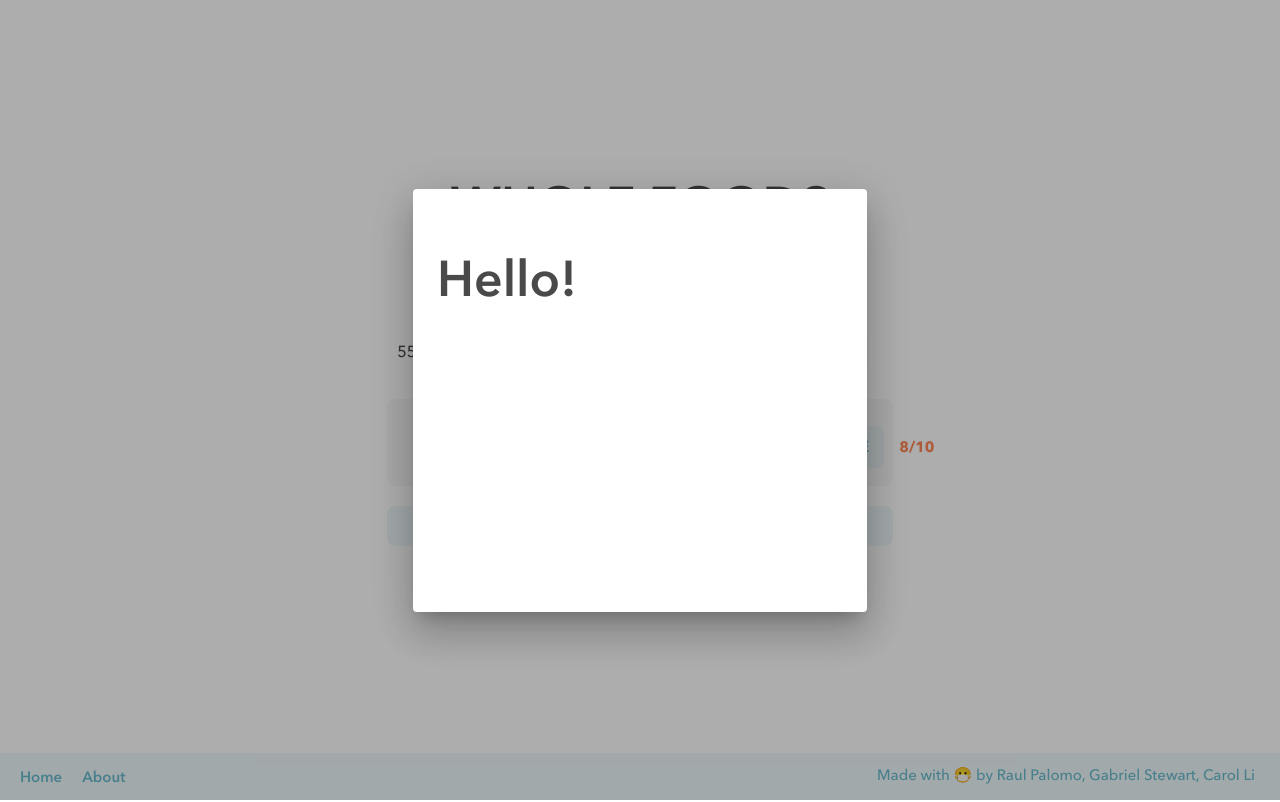
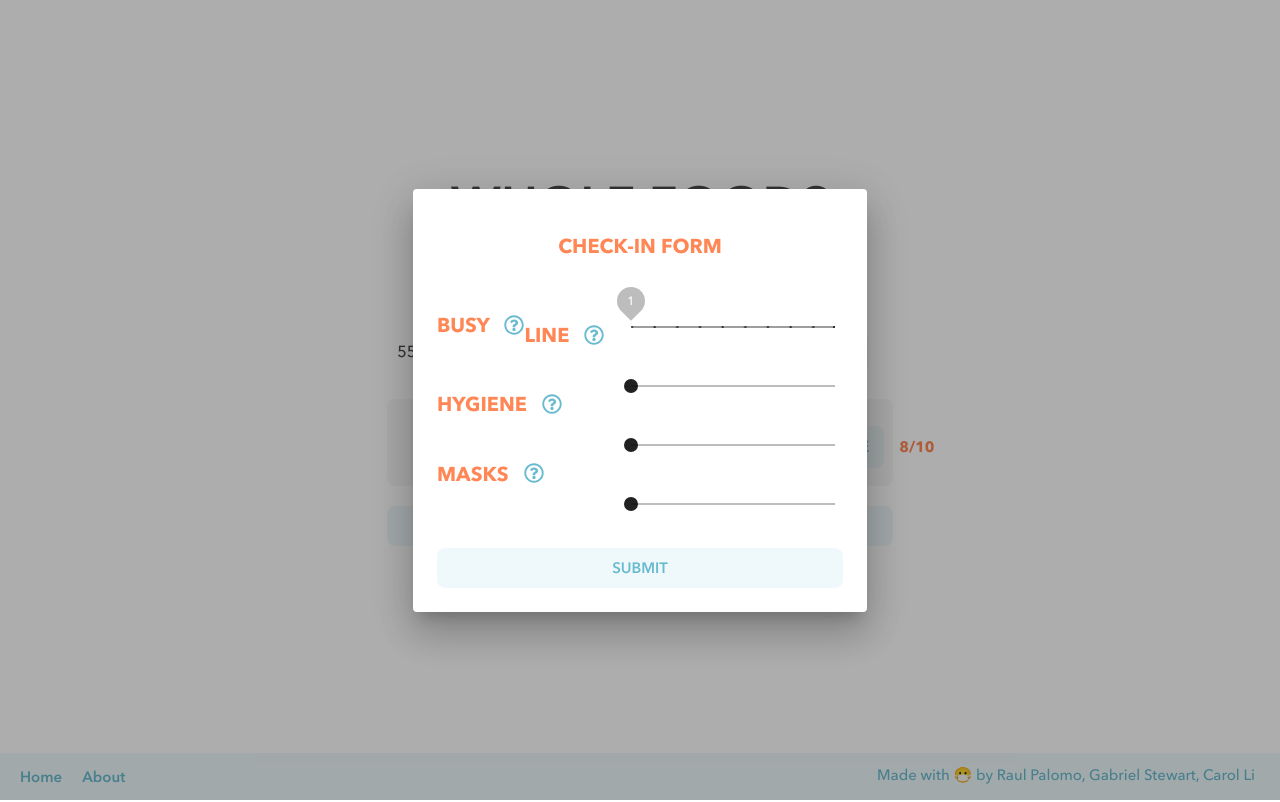
Before and after one commit to googleinterns/step32-2020, an Angular app in the folder shopsafe-frontend/: page /store in a window 1280 px wide. Both pictures are taken after a click on the button "CHECK IN AT THIS STORE". Built offline with nearby package versions, Linux system fonts and the light colour scheme.

Commit message:
Implement styling and methods

```diff
--- a/shopsafe-frontend/src/app/app-routing.module.ts
+++ b/shopsafe-frontend/src/app/app-routing.module.ts
@@ -6,7 +6,6 @@ import { ResultComponent } from './components/result/result.component';
 import { PageNotFoundComponent } from './components/page-not-found/page-not-found.component';
 import { StoreComponent } from './components/store/store.component';
 import { AboutComponent } from './components/about/about.component';
-import { CheckInModalComponent } from './components/check-in-modal/check-in-modal.component';
 
 const routes: Routes = [
   {
@@ -33,10 +32,6 @@ const routes: Routes = [
     component: AboutComponent
   },
   {
-    path: 'modal-test',
-    component: CheckInModalComponent
-  },
-  {
     path: "**",
     component: PageNotFoundComponent
   },
--- a/shopsafe-frontend/src/app/components/check-in-modal/check-in-modal.component.css
+++ b/shopsafe-frontend/src/app/components/check-in-modal/check-in-modal.component.css
@@ -1,4 +1,35 @@
-mat-dialog-container#check-in-modal {
+#check-in-modal h2 {
+    text-transform: uppercase;
+}
+
+#check-in-modal h2.title-text {
+    text-align: center;
+}
+
+#check-in-modal mat-slider {
+    margin-top: 11px;
+    width: 220px;
+    color: rgba(196, 196, 196, 0.2);
+}
+
+#check-in-modal .option {
+    padding-top: 10px;
+}
+
+#check-in-modal #submit-check-in-button {
+    background: rgba(104, 187, 207, 0.1);
     border-radius: 8px;
-    background: rgba(196, 196, 196, 0.2);
+    padding: 10px 15px 10px;
+    color: #68BBCF;
+    margin-right: 15px;
+    border: none;
+    font-weight: 600;
+    width: 100%;
+    font-size: 15px;
+    margin-top: 20px;
+    cursor: pointer;
 }
+
+#check-in-modal #submit-check-in-button:hover {
+    background: rgba(104, 187, 207, 0.3);
+}
--- a/shopsafe-frontend/src/app/components/check-in-modal/check-in-modal.component.html
+++ b/shopsafe-frontend/src/app/components/check-in-modal/check-in-modal.component.html
@@ -1,5 +1,46 @@
-<div id="check-in=modal">
+<div id="check-in-modal">
     <div class="modal-content">
-        <h1>Hello!</h1>
+        <h2 class="title-text">Check-In Form</h2>
+        <div class="option">
+            <h2 class="left-text">Busy &nbsp; <a><i class="far fa-question-circle"></i></a></h2>
+            <mat-slider
+                min="1"
+                max="10"
+                step="1"
+                class="right-text"
+                thumbLabel tickInterval="1"
+            ></mat-slider>
+        </div>
+        <div class="option">
+            <h2 class="left-text">Line &nbsp; <a><i class="far fa-question-circle"></i></a></h2>
+            <mat-slider
+                min="1"
+                max="10"
+                step="1"
+                class="right-text"
+                thumbLabel tickInterval="1"
+            ></mat-slider>
+        </div>
+        <div class="option">
+            <h2 class="left-text">Hygiene &nbsp; <a><i class="far fa-question-circle"></i></a></h2>
+            <mat-slider
+                min="1"
+                max="10"
+                step="1"
+                class="right-text"
+                thumbLabel tickInterval="1"
+            ></mat-slider>
+        </div>
+        <div class="option">
+            <h2 class="left-text">Masks &nbsp; <a><i class="far fa-question-circle"></i></a></h2>
+            <mat-slider
+                min="1"
+                max="10"
+                step="1"
+                class="right-text"
+                thumbLabel tickInterval="1"
+            ></mat-slider>
+        </div>
     </div>
+    <button id='submit-check-in-button'>SUBMIT</button>
 </div>
```
Also changed, not shown: shopsafe-frontend/src/app/app.module.ts (+5 -3 lines).
